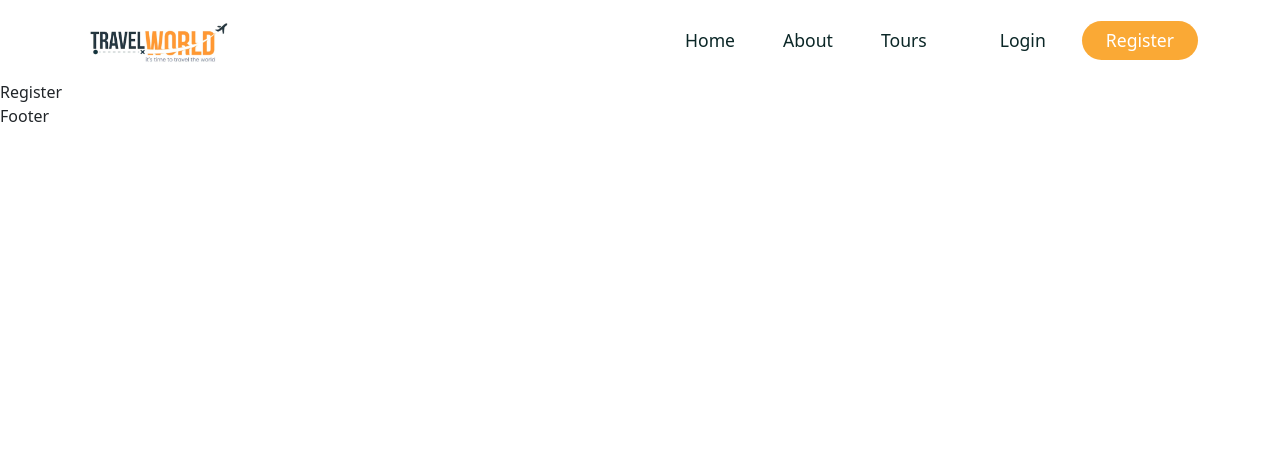
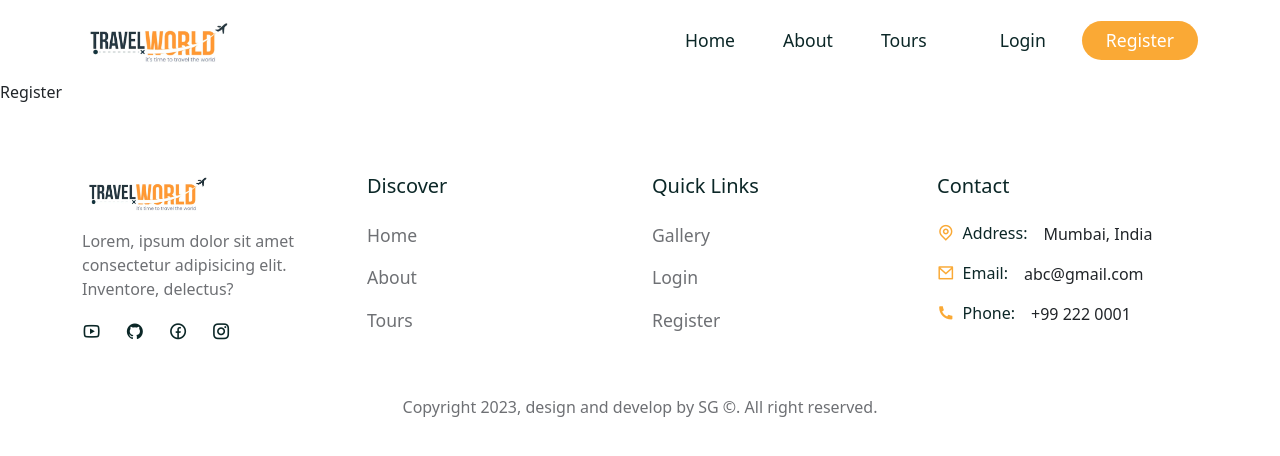
Before and after one commit to sweedalgharshi/tour-mern, a React (Create React App) app in the folder frontend/: page /register in a window 1280 px wide. Shown: the top 456 px of the page. Built offline with nearby package versions, Linux system fonts and the light colour scheme; a web font is replaced by a local one.

Commit message:
styled footer component

```diff
--- a/frontend/src/components/Footer/Footer.jsx
+++ b/frontend/src/components/Footer/Footer.jsx
@@ -1,4 +1,133 @@
+import "./footer.css";
+import { Container, Row, Col, ListGroup, ListGroupItem } from "reactstrap";
+import { Link } from "react-router-dom";
+import logo from "../../assets/images/logo.png";
+
+const quick__links = [
+  {
+    path: "/home",
+    display: "Home",
+  },
+  {
+    path: "/about",
+    display: "About",
+  },
+  {
+    path: "/tours",
+    display: "Tours",
+  },
+];
+
+const quick__links2 = [
+  {
+    path: "/gallery",
+    display: "Gallery",
+  },
+  {
+    path: "/login",
+    display: "Login",
+  },
+  {
+    path: "/register",
+    display: "Register",
+  },
+];
+
 function Footer() {
-  return <div>Footer</div>;
+  const date = new Date().getFullYear();
+  return (
+    <footer className="footer">
+      <Container>
+        <Row>
+          <Col lg="3">
+            <div className="logo">
+              <img src={logo} alt="" />
+              <p>Lorem, ipsum dolor sit amet consectetur adipisicing elit. Inventore, delectus?</p>
+
+              <div className="social__links d-flex align-items-center gap-4">
+                <span>
+                  <Link to="#">
+                    <i className="ri-youtube-line"></i>
+                  </Link>
+                </span>
+                <span>
+                  <Link to="#">
+                    <i className="ri-github-fill"></i>
+                  </Link>
+                </span>
+                <span>
+                  <Link to="#">
+                    <i className="ri-facebook-circle-line"></i>
+                  </Link>
+                </span>
+                <span>
+                  <Link to="#">
+                    <i className="ri-instagram-line"></i>
+                  </Link>
+                </span>
+              </div>
+            </div>
+          </Col>
+          <Col lg="3">
+            <h5 className="footer__link-title">Discover</h5>
+            <ListGroup className="footer__quick-links">
+              {quick__links.map((item, index) => (
+                <ListGroupItem key={index} className="ps-0 border-0">
+                  <Link to={item.path}>{item.display}</Link>
+                </ListGroupItem>
+              ))}
+            </ListGroup>
+          </Col>
+          <Col lg="3">
+            <h5 className="footer__link-title">Quick Links</h5>
+            <ListGroup className="footer__quick-links">
+              {quick__links2.map((item, index) => (
+                <ListGroupItem key={index} className="ps-0 border-0">
+                  <Link to={item.path}>{item.display}</Link>
+                </ListGroupItem>
+              ))}
+            </ListGroup>
+          </Col>
+          <Col lg="3">
+            <h5 className="footer__link-title">Contact</h5>
+            <ListGroup className="footer__quick-links">
+              <ListGroupItem className="ps-0 border-0 d-flex align-items-center gap-3">
+                <h6 className="mb-0 d-flex align-items-center gap-2">
+                  <span>
+                    <i className="ri-map-pin-line"></i>
+                  </span>
+                  Address:
+                </h6>
+                <p className="mb-0">Mumbai, India</p>
+              </ListGroupItem>
+              <ListGroupItem className="ps-0 border-0 d-flex align-items-center gap-3">
+                <h6 className="mb-0 d-flex align-items-center gap-2">
+                  <span>
+                    <i className="ri-mail-line"></i>
+                  </span>
+                  Email:
+                </h6>
+                <p className="mb-0">abc@gmail.com</p>
+              </ListGroupItem>
+              <ListGroupItem className="ps-0 border-0 d-flex align-items-center gap-3">
+                <h6 className="mb-0 d-flex align-items-center gap-2">
+                  <span>
+                    <i className="ri-phone-fill"></i>
+                  </span>
+                  Phone:
+                </h6>
+                <p className="mb-0">+99 222 0001</p>
+              </ListGroupItem>
+            </ListGroup>
+          </Col>
+          <Col lg="12" className="text-center pt-5">
+            <p className="copyright">
+              Copyright {date}, design and develop by SG ©. All right reserved.
+            </p>
+          </Col>
+        </Row>
+      </Container>
+    </footer>
+  );
 }
 export default Footer;
--- /dev/null
+++ b/frontend/src/components/Footer/footer.css
@@ -0,0 +1,39 @@
+.footer {
+  padding-top: 70px;
+  padding-bottom: 30px;
+}
+
+.footer .logo img {
+  width: 50%;
+  margin-bottom: 1rem;
+}
+
+.footer .logo p {
+  color: var(--text-color);
+}
+
+.social__links span a {
+  text-decoration: none !important;
+  color: var(--heading-color);
+  font-size: 1.2rem;
+}
+
+.footer__link-title {
+  color: var(--heading-color);
+  margin-bottom: 1rem;
+}
+
+.footer__quick-links li a {
+  text-decoration: none;
+  color: var(--text-color);
+  font-size: 1.1rem;
+}
+
+.footer__quick-links h6 span i {
+  color: var(--secondary-color);
+  font-size: 1.1rem;
+}
+
+.copyright {
+  color: var(--text-color);
+}
--- a/frontend/src/components/Header/Header.jsx
+++ b/frontend/src/components/Header/Header.jsx
@@ -1,3 +1,5 @@
+import { useEffect, useRef } from "react";
+
 import { Container, Row, Button } from "reactstrap";
 import { NavLink, Link } from "react-router-dom";
 
@@ -20,8 +22,25 @@
 ];
 
 function Header() {
+  const headerRef = useRef();
+
+  const stickyHeaderFunc = () => {
+    window.addEventListener("scroll", () => {
+      if (document.body.scrollTop > 80 || document.documentElement.scrollTop > 80) {
+        headerRef.current.classList.add("sticky__header");
+      } else {
+        headerRef.current.classList.remove("sticky__header");
+      }
+    });
+  };
+
+  useEffect(() => {
+    stickyHeaderFunc();
+
+    return window.removeEventListener("scroll", stickyHeaderFunc);
+  });
   return (
-    <header className="header">
+    <header className="header" ref={headerRef}>
       <Container>
         <Row>
           <div className="nav__wrapper d-flex align-items-center justify-content-between">
```
